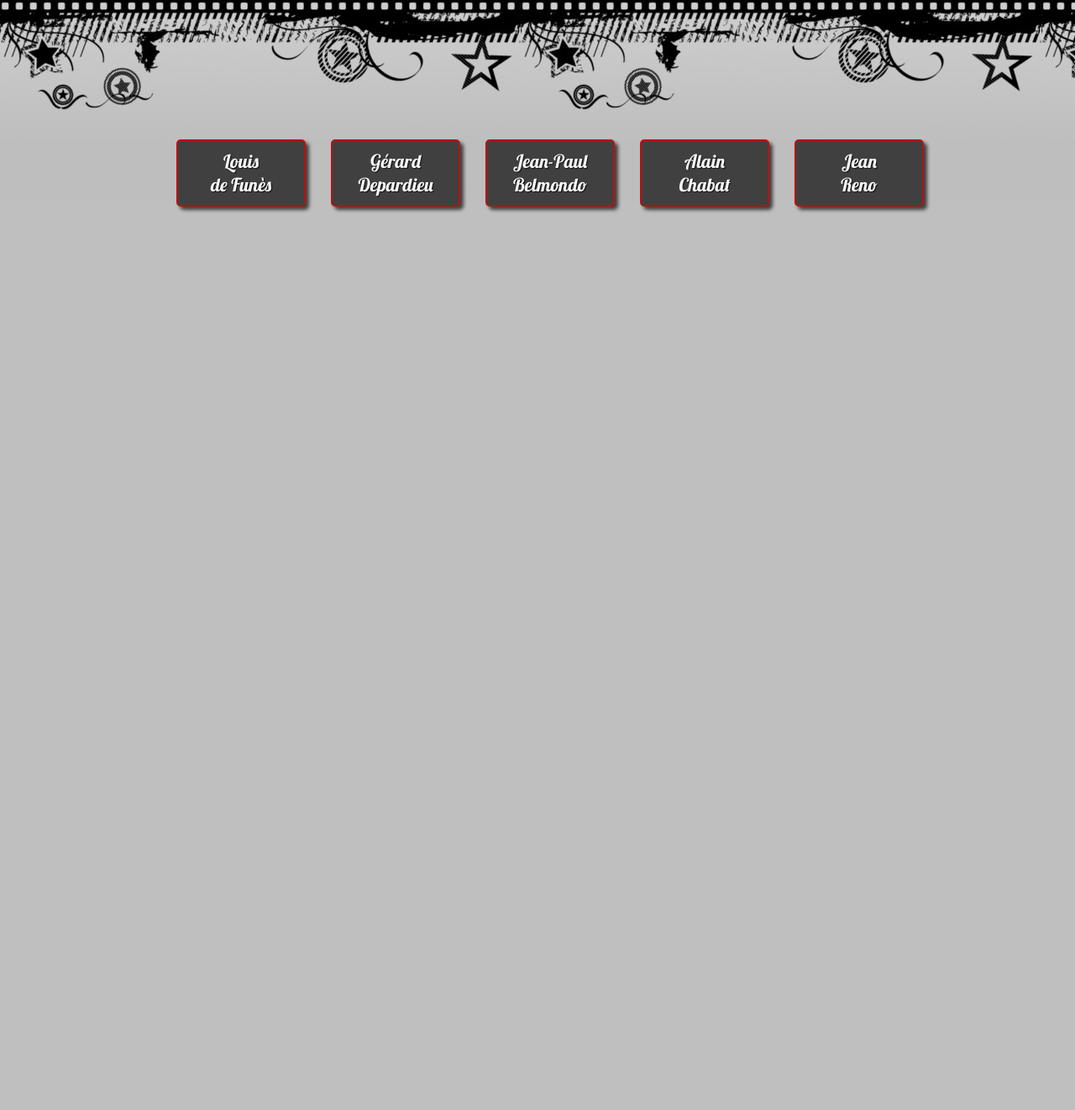
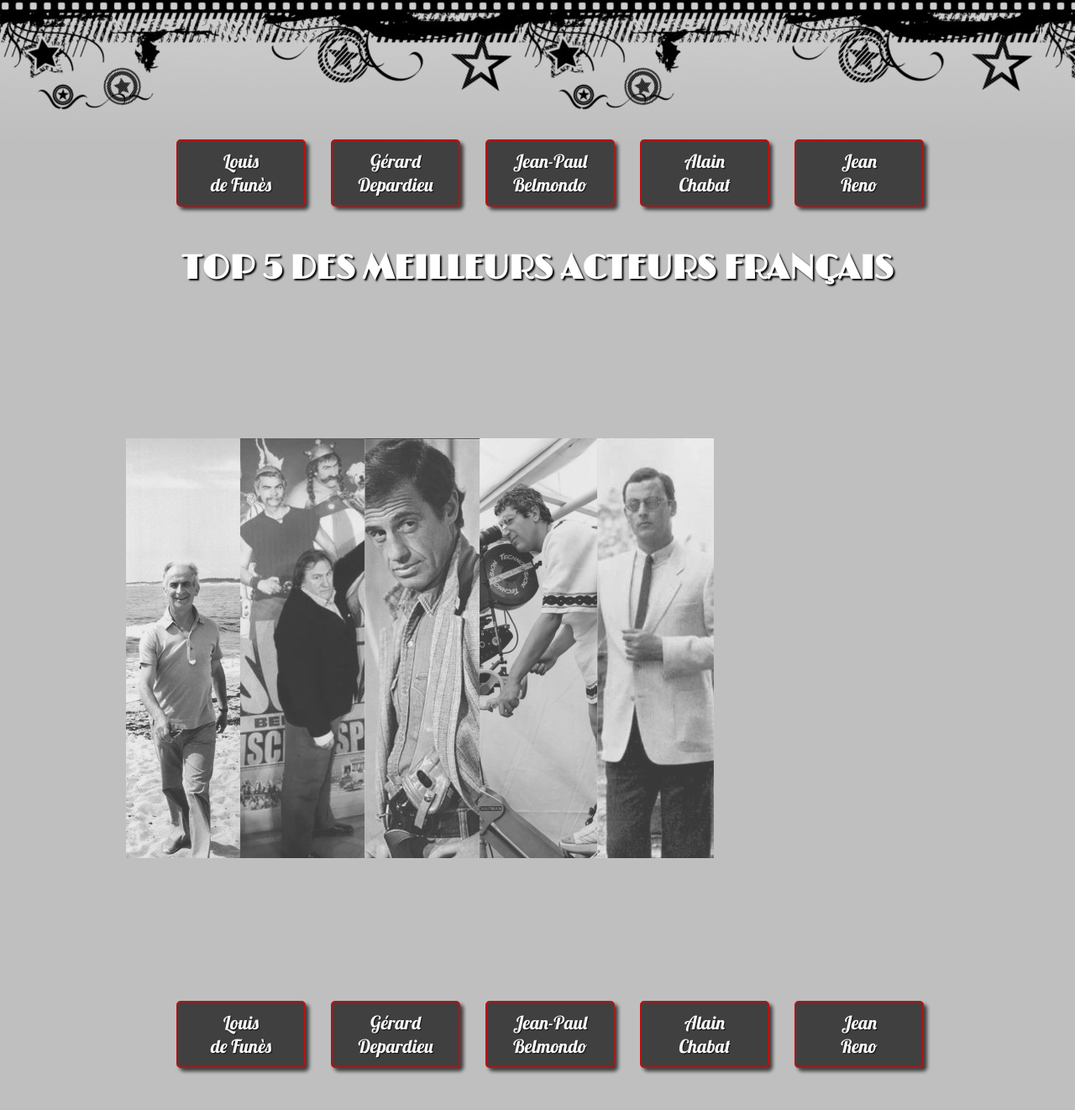
Before and after one commit to EddinAdou/projet-Jquery, a plain HTML site: page index.html in a window 1280 px wide. Shown: the part 760-2082 px from the top of the page at 84% size. Before the commit the page ends 1056 px from the top, so only its background shows below. Drawn offline with nearby package versions, Linux system fonts and the light colour scheme.

Commit message:
Update index.html

```diff
--- a/index.html
+++ b/index.html
@@ -120,4 +120,126 @@
 
     </section>
 </body>
+</html><!DOCTYPE html>
+<html lang="fr">
+<head>
+    <meta charset="UTF-8">
+    <meta name="viewport" content="width=device-width, initial-scale=1.0">
+    <title>Mon Top 5 des acteurs français</title>
+    <link rel="stylesheet" type="text/css" href="style.css">
+    <script
+  src="https://code.jquery.com/jquery-3.7.1.min.js"
+  integrity="sha256-/JqT3SQfawRcv/BIHPThkBvs0OEvtFFmqPF/lYI/Cxo="
+  crossorigin="anonymous"></script>
+    <script src="script.js"></script>
+    <link rel="preconnect" href="https://fonts.googleapis.com">
+<link rel="preconnect" href="https://fonts.gstatic.com" crossorigin>
+<link href="https://fonts.googleapis.com/css2?family=Lato:ital,wght@0,400;0,700;1,400&family=Limelight&display=swap" rel="stylesheet">
+<link href="https://fonts.googleapis.com/css2?family=Lato:ital,wght@0,400;0,700;1,400&family=Limelight&family=Lobster&display=swap" rel="stylesheet">
+</head>
+<body>
+    <header>
+        <h1>Top 5 Des meilleurs acteurs Français</h1>
+    </header>
+    <section id="main-menu">
+        <ul>
+            <li>
+                <div id="part1" class="images">
+                    <div class="bw">
+
+                    </div>
+                    <div class="color">
+
+                    </div>
+                    <div class="description">
+                        <h2>Louis <br>de Funès</h2>
+                        <h3>Ses meilleurs films</h3>
+                        <p>La Grande Vadrouille</p>
+                        <p>Le Gendarme et les extra-terrestres</p>
+                        <p>La Folie des grandeurs</p>
+                    </div>
+                </div>
+            </li>
+            <li>
+                <div id="part2" class="images">
+                    <div class="bw">
+
+                    </div>
+                    <div class="color">
+
+                    </div>
+                    <div class="description">
+                        <h2>Gérard <br>Depardieu</h2>
+                        <h3>Ses meilleurs films</h3>
+                        <p> Astérix & Obélix</p>
+                        <p>Cyrano de Bergerac</p>
+                        <p>Les Valseuses</p>
+                    </div>
+                </div>
+            </li>
+            <li>
+                <div id="part3" class="images">
+                    <div class="bw">
+
+                    </div>
+                    <div class="color">
+
+                    </div>
+                    <div class="description">
+                        <h2>Jean-Paul <br>Belmondo</h2>
+                        <h3>Ses meilleurs films</h3>
+                        <p>Un singe en hiver</p>
+                        <p>Le Magnifique</p>
+                        <p>À bout de souffle</p>
+                    </div>
+                </div>
+            </li>
+            <li>
+                <div id="part4" class="images">
+                    <div class="bw">
+
+                    </div>
+                    <div class="color">
+
+                    </div>
+                    <div class="description">
+                        <h2>Alain   <br>Chabat</h2>
+                        <h3>Ses meilleurs films</h3>
+                        <p>La Cité de la peur</p>
+                        <p>Astérix & Obélix </p>
+                        <p>Réalité</p>
+                    </div>
+                </div>
+            </li>
+            <li>
+                <div id="part5" class="images">
+                    <div class="bw">
+
+                    </div>
+                    <div class="color">
+
+                    </div>
+                    <div class="description">
+                        <h2>Jean    <br>Reno</h2>
+                        <h3>Ses meilleurs films</h3>
+                        <p>Léonr</p>
+                        <p>Les Visiteurs</p>
+                        <p>Mission: Impossible</p>
+                    </div>
+                </div>
+            </li>
+        </ul>
+
+    </section>
+    <section id="buttons-menu">
+        <ul>
+            <li class="button">Louis <br>de Funès</li>
+            <li class="button">Gérard <br>Depardieu</li>
+            <li class="button">Jean-Paul <br>Belmondo</li>
+            <li class="button">Alain <br> Chabat</li>
+            <li class="button"> Jean <br> Reno</li>
+        </ul>
+
+    </section>
+</body>
 </html>
```
